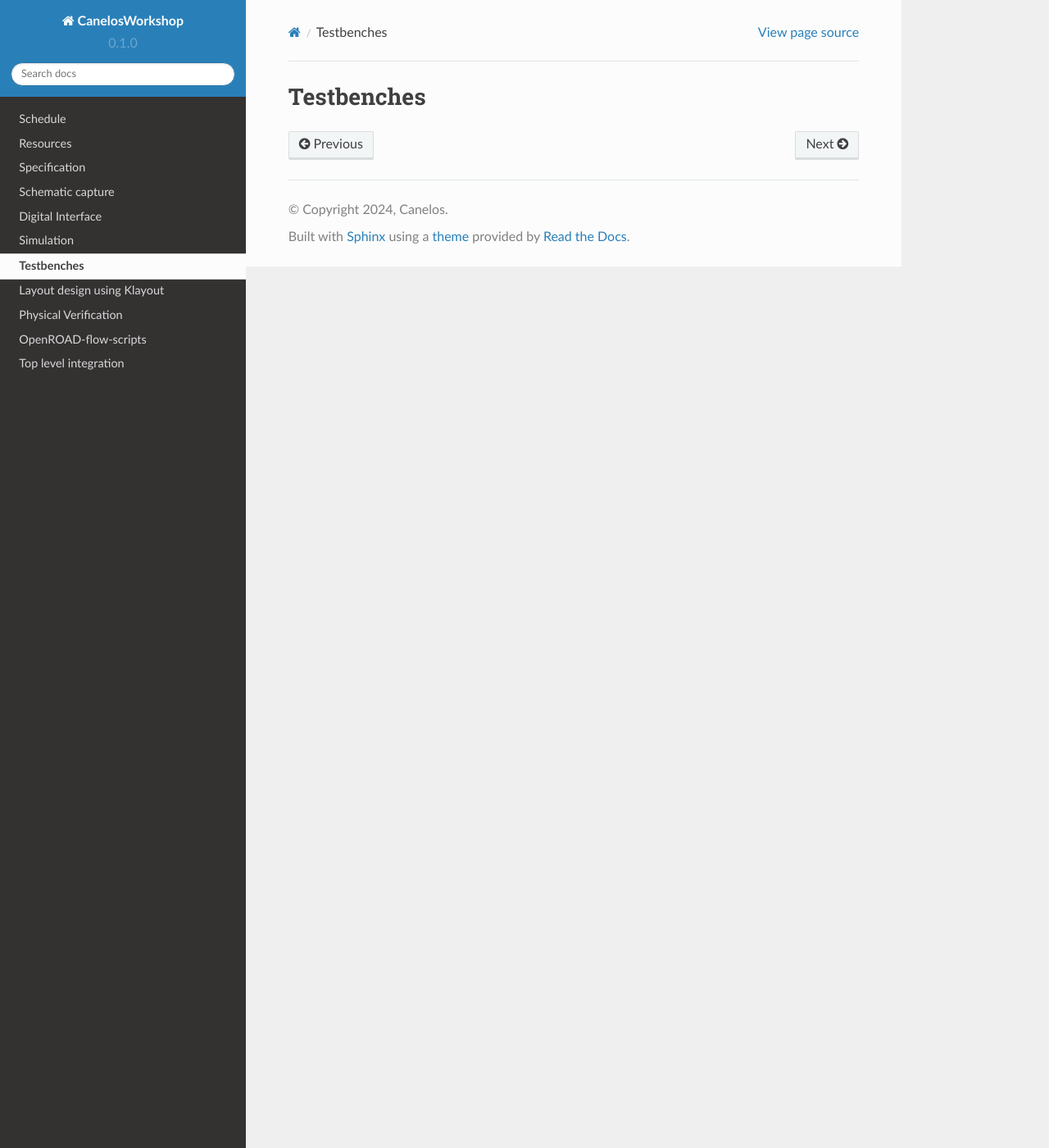
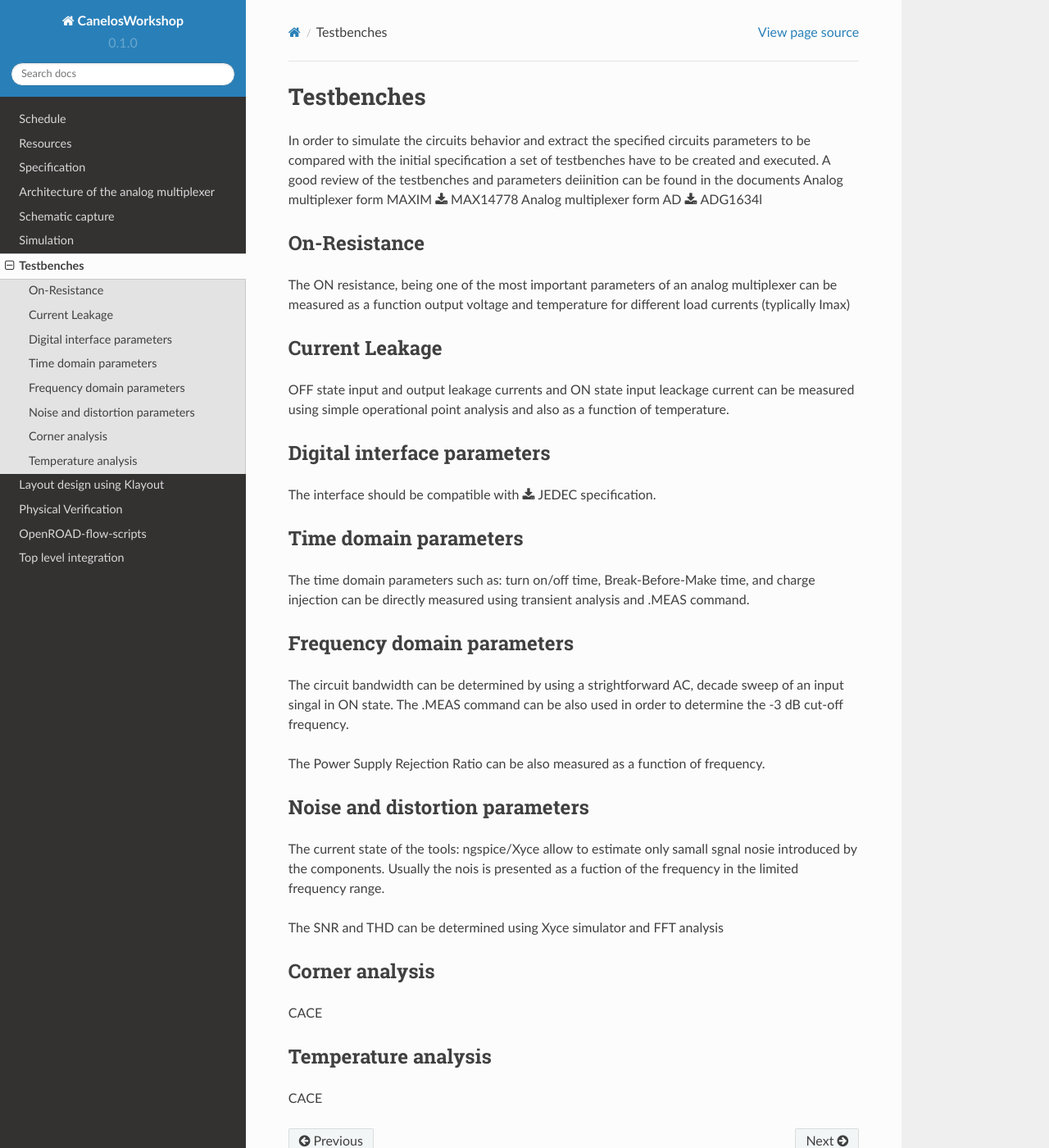
Before and after one commit to KrzysztofHerman/CanelosWorkshopIHP2024-docs, a Sphinx documentation site: the page built from docs/source/testbenches.rst, in a window 1280 px wide and 1400 px high. Shown: the whole window at 82% size. Built offline with Sphinx 7.4.7 and the Read the Docs theme 2.0.0, drawn with Linux system fonts in a browser that asks for light colours.

Commit message:
testbenches and architecture added
Signed-off-by: KrzysztofHerman <herman@ihp-microelectronics.com>

```diff
--- a/docs/source/index.rst
+++ b/docs/source/index.rst
@@ -15,8 +15,8 @@ Contents
    schedule
    resources
    spec
+   architecture
    schematic
-   digitaliface
    simulation
    testbenches
    layout
--- a/docs/source/testbenches.rst
+++ b/docs/source/testbenches.rst
@@ -1,2 +1,64 @@
 Testbenches
 ============
+
+In order to simulate the circuits behavior and extract the specified circuits parameters to be compared
+with the initial specification a set of testbenches have to be created and executed.
+A good review of the testbenches and parameters deiinition can be found in the documents
+Analog multiplexer form MAXIM  :download:`MAX14778 <_static/MAX14778.pdf>`
+Analog multiplexer form AD  :download:`ADG1634l <_static/adg1634l.pdf>`
+
+On-Resistance
+--------------
+
+The ON resistance, being one of the most important parameters of an analog multiplexer
+can be measured as a function output voltage and temperature for different load currents
+(typlically Imax)
+
+Current Leakage
+----------------
+
+OFF state input and output leakage currents and ON state
+input leackage current can be measured using simple operational
+point analysis and also as a function of temperature.
+
+
+Digital interface parameters
+-----------------------------
+
+The interface should be compatible with :download:`JEDEC <_static/jedec.pdf>`
+specification.
+
+Time domain parameters
+-----------------------
+
+The time domain parameters such as: turn on/off time, Break-Before-Make time, and
+charge injection can be directly measured using transient analysis and .MEAS command.
+
+
+Frequency domain parameters
+-----------------------
+
+The circuit bandwidth can be determined by using a strightforward AC, decade sweep
+of an input singal in ON state. The .MEAS command can be also used in order to determine the
+-3 dB cut-off frequency.
+
+The Power Supply Rejection Ratio can be also measured as a function of frequency.
+
+
+Noise and distortion parameters
+--------------------------------
+
+The current state of the tools: ngspice/Xyce allow to estimate only samall sgnal nosie introduced by the components.
+Usually the nois is presented as a fuction of the frequency in the limited frequency range.
+
+The SNR and THD can be determined using Xyce simulator and FFT analysis
+
+
+
+Corner analysis
+------------------
+CACE
+
+Temperature analysis
+----------------------
+CACE
```
Also changed, not shown: docs/source/analogiface.rst (added, +14 -0 lines), docs/source/architecture.rst (added, +13 -0 lines), docs/source/digitaliface.rst (+26 -1 lines), docs/source/schematic.rst (+38 -0 lines), docs/source/simulation.rst (+46 -1 lines), docs/source/_static/spitest_gaw.png (added), docs/source/_static/spitest_gtkw.png (added), docs/source/_static/spitest_sch.png (added), docs/source/_static/spitest_sym.png (added), 1 other file.
